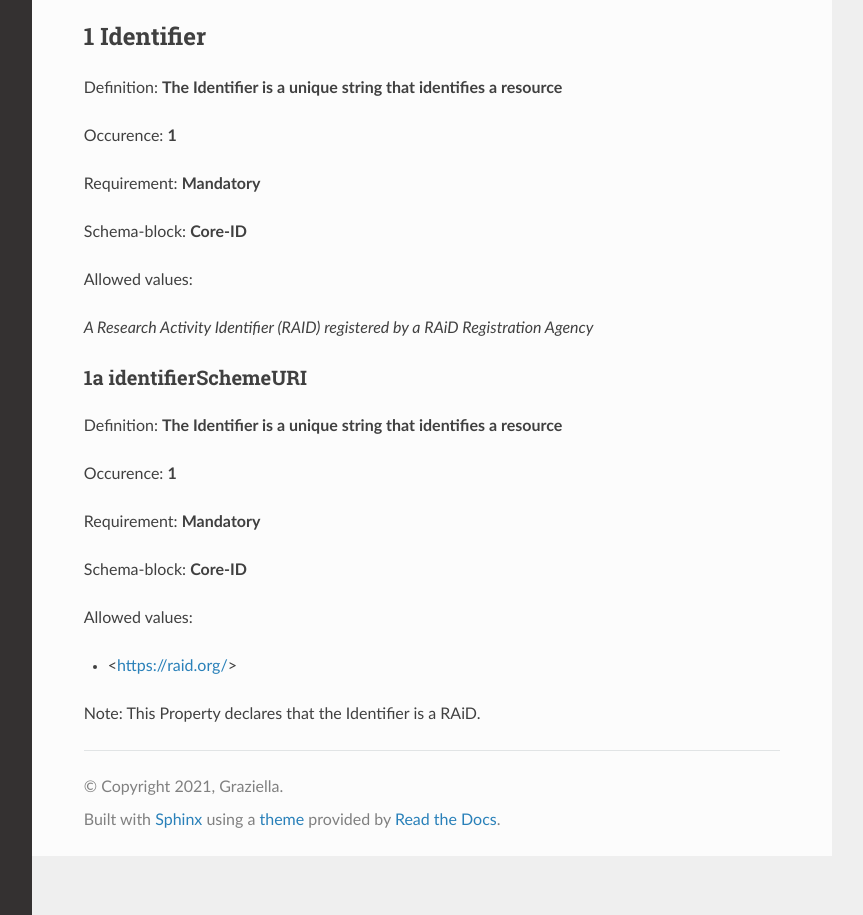
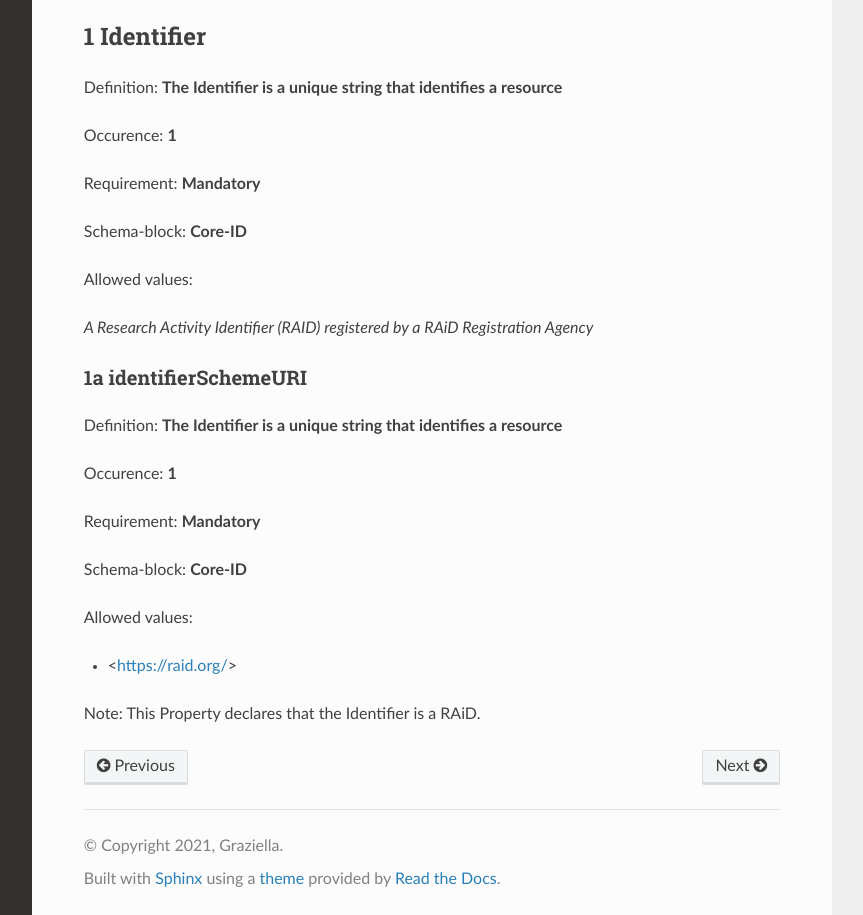
Before and after one commit to saross/RAiD-documentation, a Sphinx documentation site: the page built from docs/source/core.rst, in a window 1280 px wide and 1179 px high, cut to the strip 264-1179 px from the top of the window. Shown: the whole strip, without its empty margins (268-1131 px from the left). Built offline with Sphinx 7.4.7 and the Read the Docs theme 2.0.0, drawn with Linux system fonts in a browser that asks for light colours; pages that are not in the unit, such as notebooks, are missing from menus.

```diff
--- a/docs/source/index.rst
+++ b/docs/source/index.rst
@@ -12,5 +12,5 @@ Contents
 
 .. toctree::
 
-   Core
-   Extended
+   core
+   extended
```
